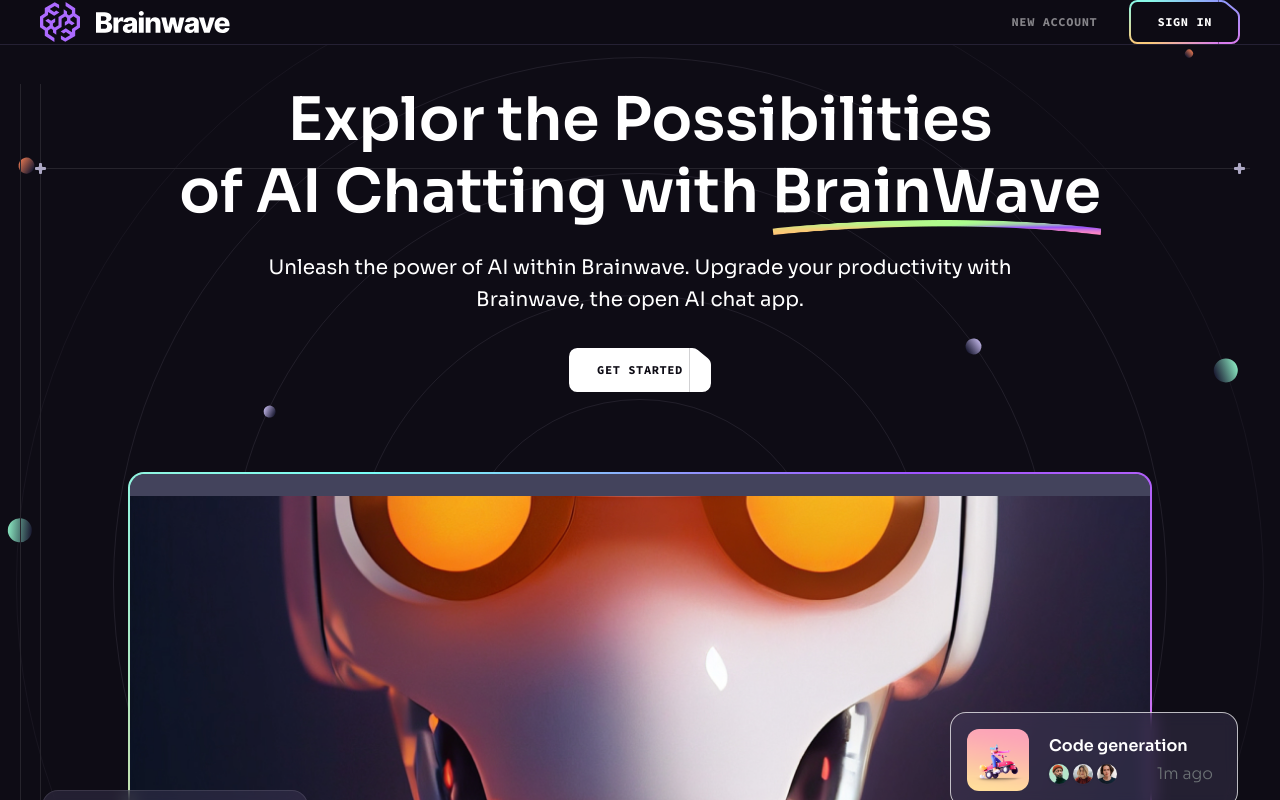
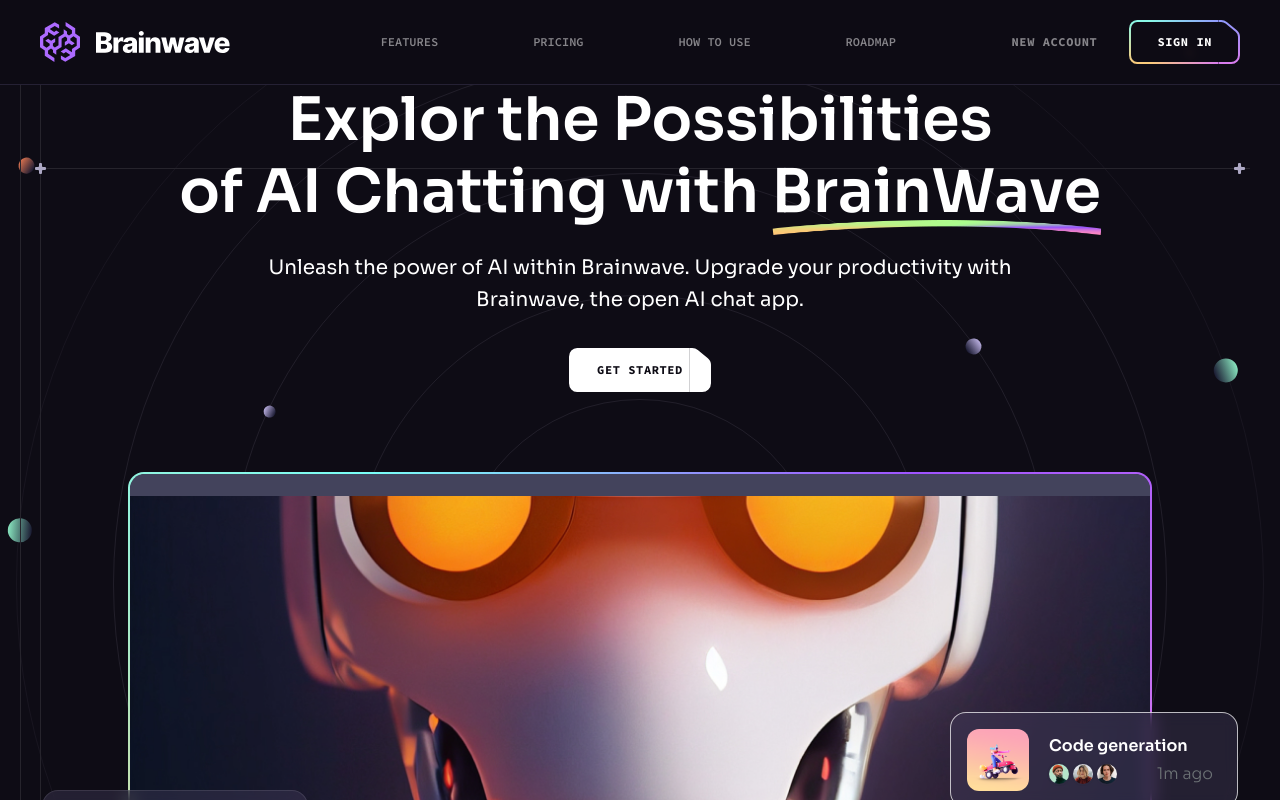
Before and after one commit to SirJames115/modern-ui-ux-website-with-react, a React (Vite) app: page / in a window 1280 px wide. Shown: the top 800 px of the page. Built offline with nearby package versions, Linux system fonts and the light colour scheme.

Commit message:
updated header component

```diff
--- a/src/components/Header.jsx
+++ b/src/components/Header.jsx
@@ -1,5 +1,6 @@
-import { useLoaderData, useLocation } from "react-router-dom";
+import { useLocation } from "react-router-dom";
 import { disablePageScroll, enablePageScroll } from "scroll-lock";
+
 import { brainwave } from "../assets";
 import { navigation } from "../constants";
 import Button from "./Button";
@@ -8,8 +9,8 @@ import { HamburgerMenu } from "./design/Header";
 import { useState } from "react";
 
 const Header = () => {
+  const pathname = useLocation();
   const [openNavigation, setOpenNavigation] = useState(false);
-  const pathName = useLocation();
 
   const toggleNavigation = () => {
     if (openNavigation) {
@@ -30,19 +31,21 @@ const Header = () => {
 
   return (
     <div
-      className={`fixed top-0 left-0 w-full z-50 border-b border-n-6 lg:bg-n-8/90 lg:backdrop-blur-sm ${
+      className={`fixed top-0 left-0 w-full z-50  border-b border-n-6 lg:bg-n-8/90 lg:backdrop-blur-sm ${
         openNavigation ? "bg-n-8" : "bg-n-8/90 backdrop-blur-sm"
-      }`}>
+      }`}
+    >
       <div className="flex items-center px-5 lg:px-7.5 xl:px-10 max-lg:py-4">
-        <a href="#hero" className="block w-[12rem] xl:mr-8">
-          <img src={brainwave} width={190} height={40} alt="brainwave" />
+        <a className="block w-[12rem] xl:mr-8" href="#hero">
+          <img src={brainwave} width={190} height={40} alt="Brainwave" />
         </a>
+
         <nav
-          className={`fixed top-[5rem] left-0 right-0 bottom-0 bg-n-8 lg:static lg:flex lg:mx-auto lg:bg-transparent`}>
-          <div
-            className={`${
-              openNavigation ? "flex flex-col" : "hidden"
-            } relative z-2 flex items-center justify-center m-auto lg:flex-flow`}>
+          className={`${
+            openNavigation ? "flex" : "hidden"
+          } fixed top-[5rem] left-0 right-0 bottom-0 bg-n-8 lg:static lg:flex lg:mx-auto lg:bg-transparent`}
+        >
+          <div className="relative z-2 flex flex-col items-center justify-center m-auto lg:flex-row">
             {navigation.map((item) => (
               <a
                 key={item.id}
@@ -50,30 +53,35 @@ const Header = () => {
                 onClick={handleClick}
                 className={`block relative font-code text-2xl uppercase text-n-1 transition-colors hover:text-color-1 ${
                   item.onlyMobile ? "lg:hidden" : ""
-                } px-6 py-6 md:py-8 lg:mr-0.25 lg:text-xs lg:font-semibold ${
-                  item.url === pathName.hash
+                } px-6 py-6 md:py-8 lg:-mr-0.25 lg:text-xs lg:font-semibold ${
+                  item.url === pathname.hash
                     ? "z-2 lg:text-n-1"
                     : "lg:text-n-1/50"
-                } lg:leading-5 lg:hover:text-n-1 xl:px12`}>
+                } lg:leading-5 lg:hover:text-n-1 xl:px-12`}
+              >
                 {item.title}
               </a>
             ))}
-            <HamburgerMenu />
           </div>
+
+          <HamburgerMenu />
         </nav>
 
         <a
           href="#signup"
-          className="button hidden mr-8 text-n-1/50 transition-colors hover:text-n-1 lg:block">
+          className="button hidden mr-8 text-n-1/50 transition-colors hover:text-n-1 lg:block"
+        >
           New account
         </a>
-        <Button className={`hidden lg:flex`} href={`#login`}>
+        <Button className="hidden lg:flex" href="#login">
           Sign in
         </Button>
+
         <Button
+          className="ml-auto lg:hidden"
+          px="px-3"
           onClick={toggleNavigation}
-          className={`ml-auto lg:hidden`}
-          px="px-3">
+        >
           <MenuSvg openNavigation={openNavigation} />
         </Button>
       </div>
```
